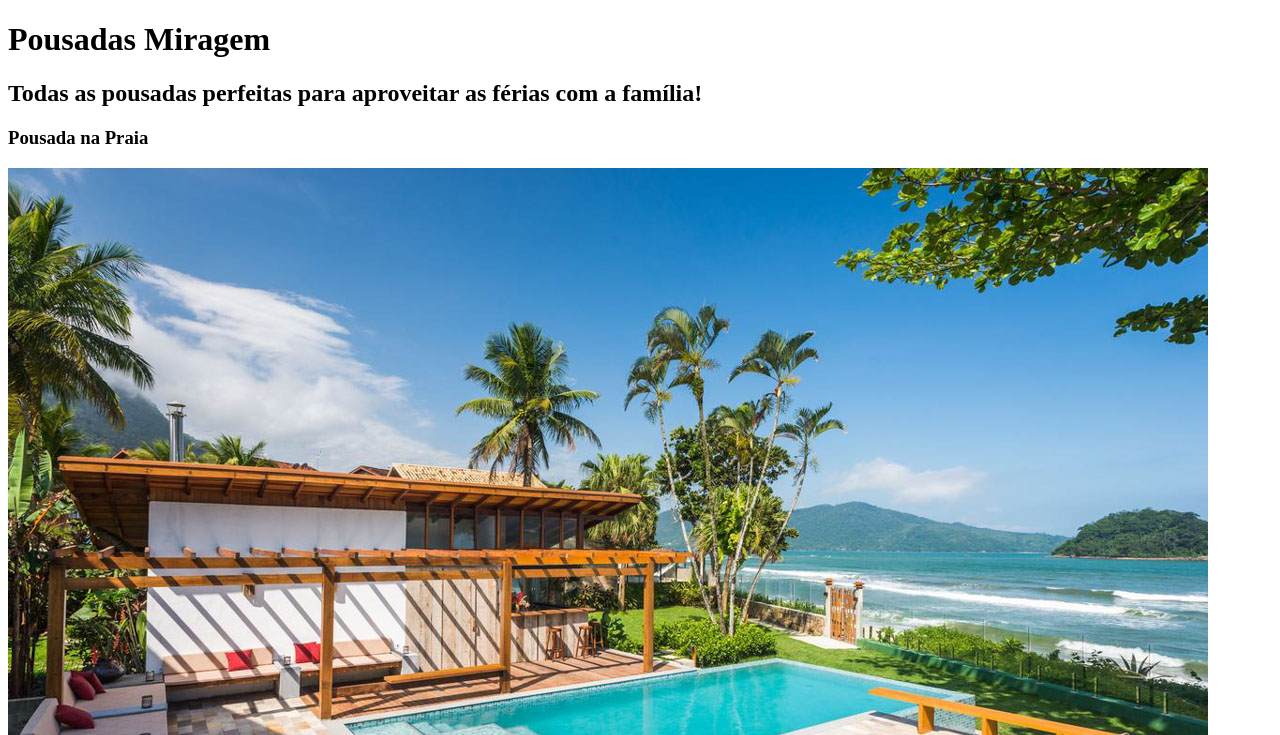
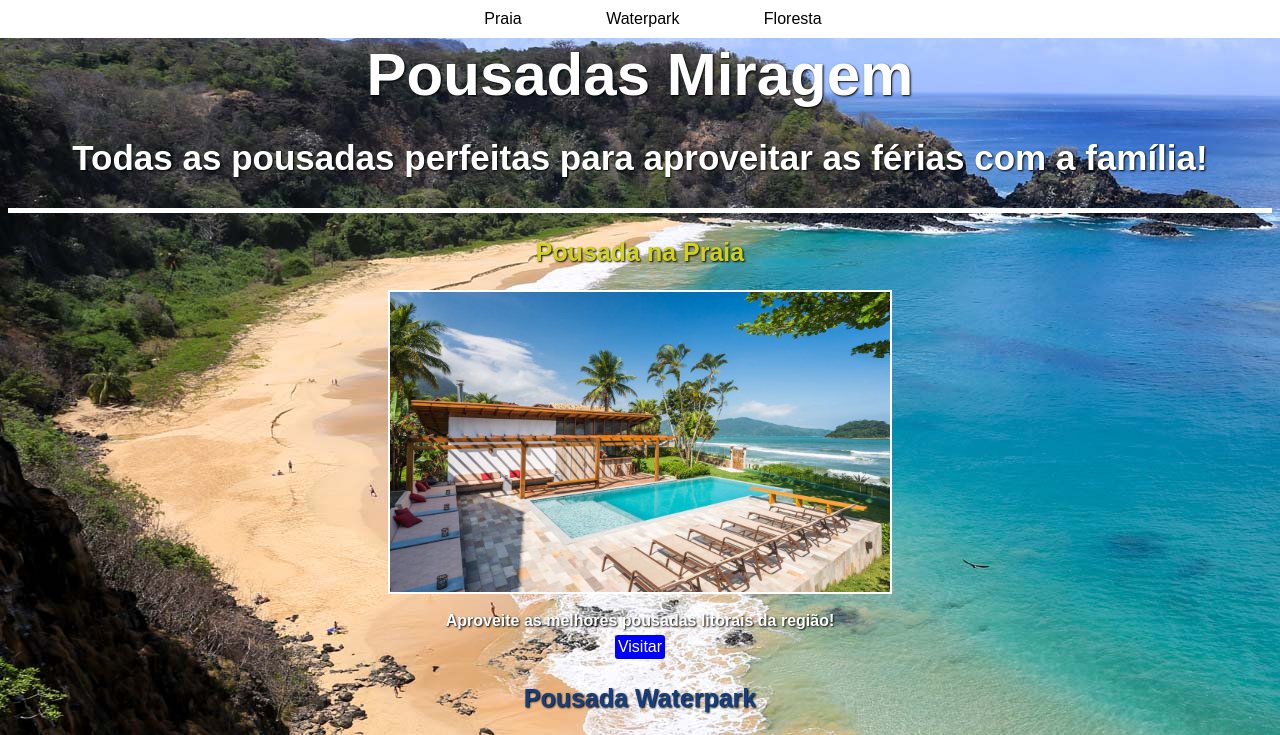
Before and after one commit to gabiAntoine/sitePousada, a plain HTML site: page index.html in a window 1280 px wide. Shown: the top 735 px of the page. Drawn offline with Linux system fonts and the light colour scheme.

Commit message:
Site semi-finalizado. HTML e CSS prontos, ainda sem elementos JavaScript.

```diff
--- a/index.html
+++ b/index.html
@@ -4,9 +4,24 @@
     <meta charset="utf-8">
     <meta name="viewport" content="width=device-width">
     <title>Pousadas Miragem</title>
+    <link rel="shortcut icon" href="assets/favicon.ico" type="image/x-icon">
     <link href="style.css" rel="stylesheet" type="text/css" />
   </head>
   <body>
+    <nav class="principal">
+      <ul>
+        <li>
+          <a href="#Praia">Praia</a>
+        </li>
+        <li>
+          <a href="#Waterpark">Waterpark</a>
+        </li>
+        <li>
+          <a href="#Floresta">Floresta</a>
+        </li>
+      </ul>
+    </nav>
+    <div class="bg-img"></div>
     <h1>Pousadas Miragem</h1>
      <h2>Todas as pousadas perfeitas para aproveitar as férias com a família!</h2>
      <section id="Praia">
@@ -17,7 +32,7 @@
      </section>
      <section id="Waterpark">
        <h3>Pousada Waterpark</h3>
-       <img src="assets/pousadawaterpark.jpg" alt="Imagem de uma pousada com uma grande piscina, uma ponte e dois toboáguas.">
+       <img src="assets/pousadawaterpark.jpg" alt="Imagem de uma pousada com uma grande piscina, uma ponte e dois toboáguas." id="waterparkImg">
           <p>Visite agora mesmo esta pousada com espaço para toda a família e amigos!</p>
           <a href="pousada1.html" class="button">Visitar</a>
      </section>
--- a/style.css
+++ b/style.css
@@ -0,0 +1,86 @@
+body{
+  background-color: rgb(3, 210, 165);
+  text-align: center;
+  font-family: sans-serif;
+  margin-bottom: 40px;
+  background-image: url(assets/praiabg.jpg);
+  background-repeat: no-repeat;
+  background-attachment: fixed;
+}
+h1{
+  font-size: 60px;
+  margin-bottom: 10px;
+  margin-top: 40px;
+  color: #fff;
+  text-shadow: 1px 1px 2px black;
+}
+h2{
+  margin-bottom: 30px;
+  font-size: 35px;
+  color: #fff;
+  text-shadow: 1px 1px 2px black;
+}
+h3{
+  font-size: 25px;
+}
+section#Praia{
+  border-top: 5px solid rgb(255, 255, 255);
+
+}
+img{
+  width: 500px;
+  height: 300px;
+ outline:solid 2px white;
+}
+
+section#Praia h3{
+  color: rgb(210, 210, 24);
+  text-shadow: 1px 1px 2px black;
+}
+section#Waterpark h3{
+  color: rgb(20, 62, 126);
+  text-shadow: 1px 1px 2px black;
+
+}
+section#Floresta h3{
+  text-shadow: 1px 1px 1px black;
+  color: brown;
+}
+section p{
+  margin-bottom: 5px;
+  font-weight: bold;
+  color: #fff;
+  text-shadow: 1px 1px 2px black;
+}
+a.button{
+  border: 3px solid transparent;
+  border-radius: 3px;
+  text-decoration: none;
+  appearance: button;
+  -moz-appearance: button;
+  -webkit-appearance: button;
+  color: white;
+  background-color: blue;
+}
+li a{
+  text-decoration: none;
+  color: initial;
+  padding: 10px
+}
+ul{
+  list-style-type: none;
+  background-color: rgb(255, 255, 255);
+  padding: 10px 15px;
+  margin: 0px -10px 0 -10px;
+  position: fixed;
+  top: 0;
+  width: 100%;
+}
+li{
+  display: inline-block;
+  margin:0 30px;
+}
+li a:hover{
+  background: darkblue;
+  color: whitesmoke;
+}
```
Also changed, not shown: assets/favicon-pou.jpg (added), assets/favicon.ico (added), assets/praiabg.jpg (added).
